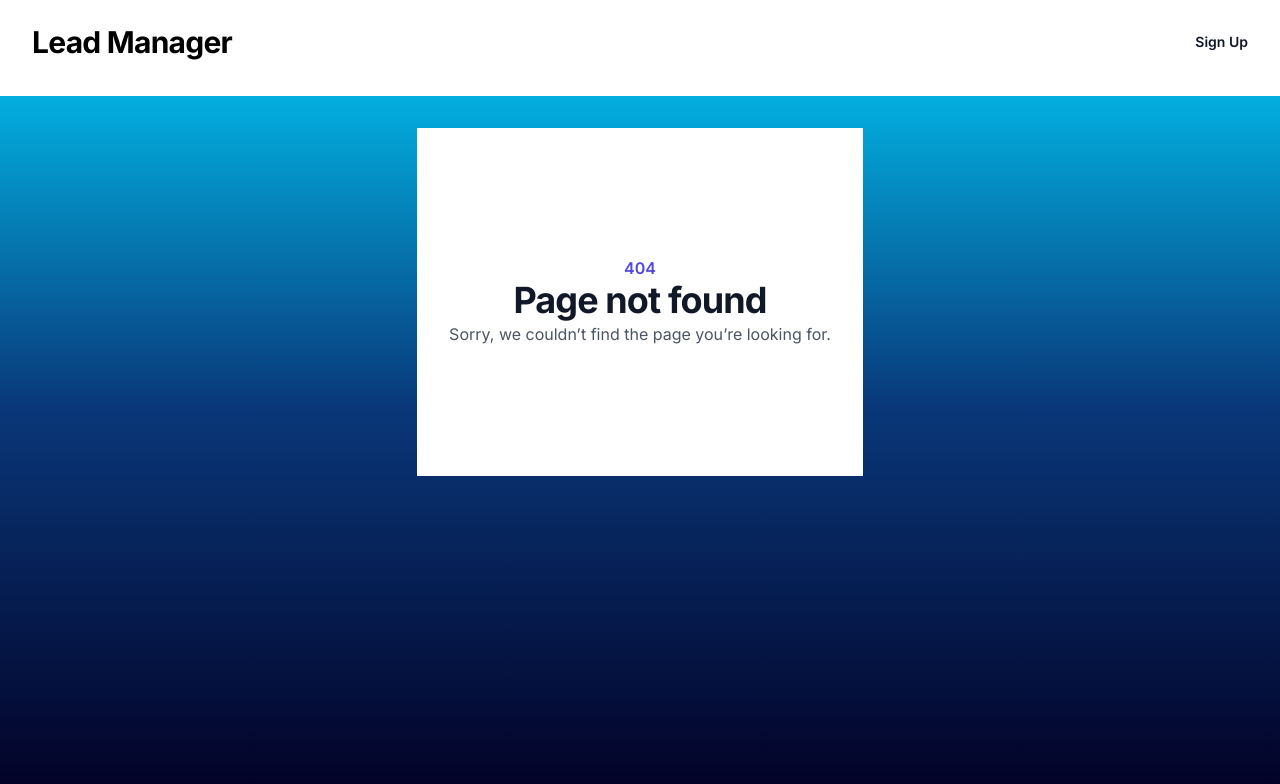
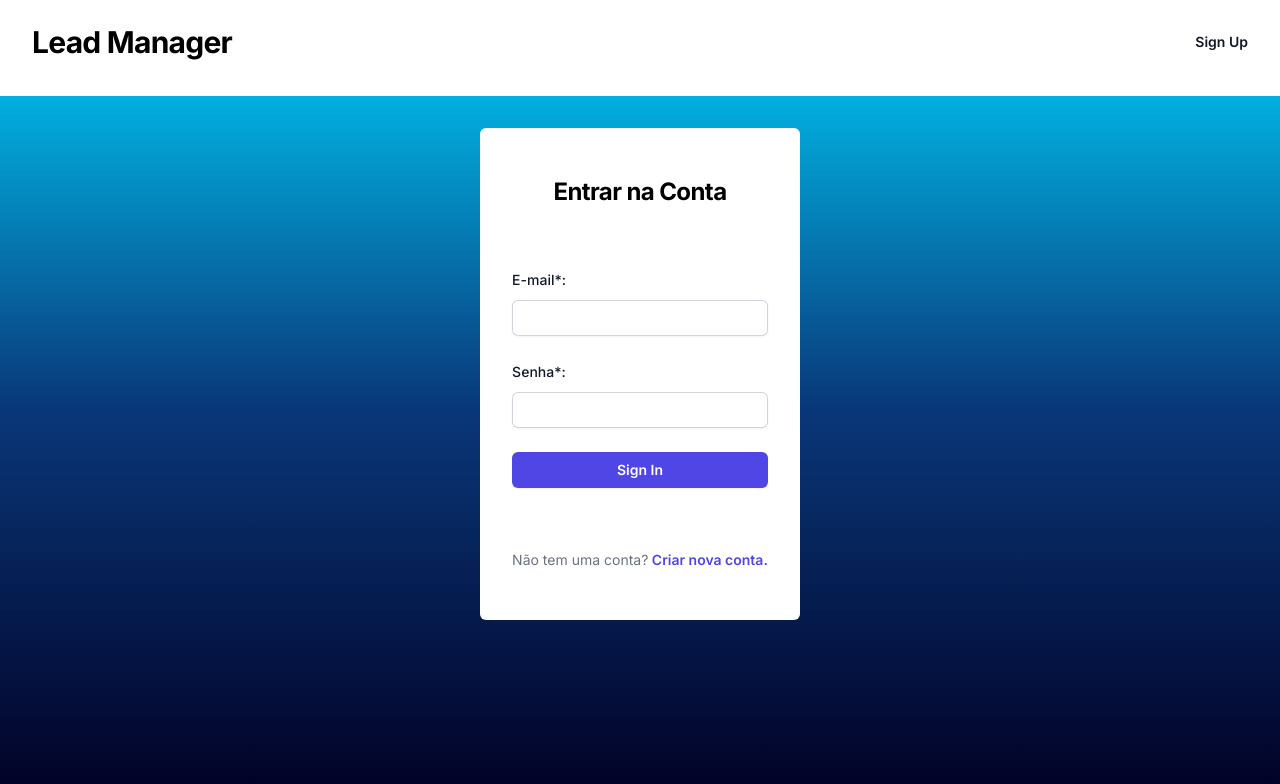
Before and after one commit to Prof-Thiago/lead-manager, a Next.js app: page /login in a window 1280 px wide. Before the commit this address had no page. Shown: the top 784 px of the page. Built offline with nearby package versions, Linux system fonts and the light colour scheme.

Commit message:
feature: Create new page for user login, and created login form for user.

```diff
--- /dev/null
+++ b/components/account/login-form.tsx
@@ -0,0 +1,85 @@
+import * as yup from "yup";
+import { useFormik } from "formik";
+import { useRouter } from "next/router";
+import { useUser } from "@/providers/userProvider";
+import { v4 as uuid } from "uuid";
+import { saveInLocalStorage } from "@/utils/localStorage";
+import { useState } from "react";
+
+export default function SignUpForm() {
+    const route = useRouter();
+    const { login } = useUser();
+    const [ loginError, setLoginError ] = useState<boolean>(false);
+
+    const schema = yup.object().shape({
+        email: yup.string().email("E-mail inválido").required("Campo obrigatório"),
+        password: yup
+          .string()
+          .required("Campo obrigatório"),
+    });
+
+    const formik = useFormik({
+        initialValues: {
+            email: "",
+            password: "",
+        },
+        validationSchema: schema,
+        onSubmit: async (data) => {
+            const result = login(data)
+
+            if (result === 'Success') {
+                route.push('/leads');
+            } else {
+                setLoginError(true);
+            }
+        },
+    });
+
+    const { errors, touched, values, handleChange, handleSubmit } = formik;
+
+    return   (
+    <div className="mt-10 sm:mx-auto sm:w-full sm:max-w-sm">
+        <form onSubmit={handleSubmit} className="space-y-6" method="POST">
+            <div>
+                <label htmlFor="email" className="block text-sm font-medium leading-6 text-gray-900">E-mail*:</label>
+                <div className="mt-2">
+                    <input
+                        id="email"
+                        name="email"
+                        type="email"
+                        value={values.email}
+                        onChange={handleChange}
+                        required
+                        className="block w-full rounded-md border-0 py-1.5 text-gray-900 shadow-sm ring-1 ring-inset ring-gray-300 placeholder:text-gray-400 focus:ring-2 focus:ring-inset focus:ring-indigo-600 sm:text-sm sm:leading-6"
+                        />
+                    {errors.email && touched.email && <span className="text-sm font-small text-red-300">{errors.email}</span>}
+                </div>
+            </div>
+
+            <div>
+                <div className="flex items-center justify-between">
+                    <label htmlFor="password" className="block text-sm font-medium leading-6 text-gray-900">Senha*:</label>
+                </div>
+                <div className="mt-2">
+                    <input
+                        id="password"
+                        name="password"
+                        type="password"
+                        value={values.password}
+                        onChange={handleChange}
+                        required
+                        className="block w-full rounded-md border-0 py-1.5 text-gray-900 shadow-sm ring-1 ring-inset ring-gray-300 placeholder:text-gray-400 focus:ring-2 focus:ring-inset focus:ring-indigo-600 sm:text-sm sm:leading-6"
+                        />
+                    {errors.password && touched.password && <span className="text-sm font-small text-red-300">{errors.password}</span>}
+                </div>
+            </div>
+
+            <div>
+                <button type="submit" className="flex w-full justify-center rounded-md bg-indigo-600 px-3 py-1.5 text-sm font-semibold leading-6 text-white shadow-sm hover:bg-indigo-500 focus-visible:outline focus-visible:outline-2 focus-visible:outline-offset-2 focus-visible:outline-indigo-600">Sign In</button>
+            </div>
+
+            {loginError && <span className="text-sm font-small text-red-300">Não foi possível encontrar um usuário que corresponda a informação fornecida!</span>}
+        </form>
+    </div>
+    )
+}
--- /dev/null
+++ b/pages/login/index.tsx
@@ -0,0 +1,33 @@
+import { useUser } from "../../providers/userProvider";
+import LoginForm from '../../components/account/login-form';
+import { useEffect } from "react";
+import { useRouter } from "next/router";
+import PageWrapper from "@/components/styles/page-wrapper";
+
+export default function Home() {
+  const { user } = useUser();
+  const route = useRouter();
+
+  useEffect( () => {
+    if (!!user.id) {
+      route.push('/leads');
+    }
+  }, [])
+
+  return (
+    <PageWrapper>
+      <div className="flex min-h-64 flex-col justify-between px-6 py-12 lg:px-8 bg-white rounded-md">
+        <h2 className="text-2xl text-center font-bold tracking-tight text-black mb-5">Entrar na Conta</h2>
+
+        <div className="mb-5">
+          <LoginForm />
+        </div>
+
+        <p className="mt-10 text-center text-sm text-gray-500">
+          Não tem uma conta?
+          <a href="/sign-up" className="font-semibold leading-6 text-indigo-600 hover:text-indigo-500"> Criar nova conta.</a>
+        </p>
+      </div>
+    </PageWrapper>
+  )
+}
```
